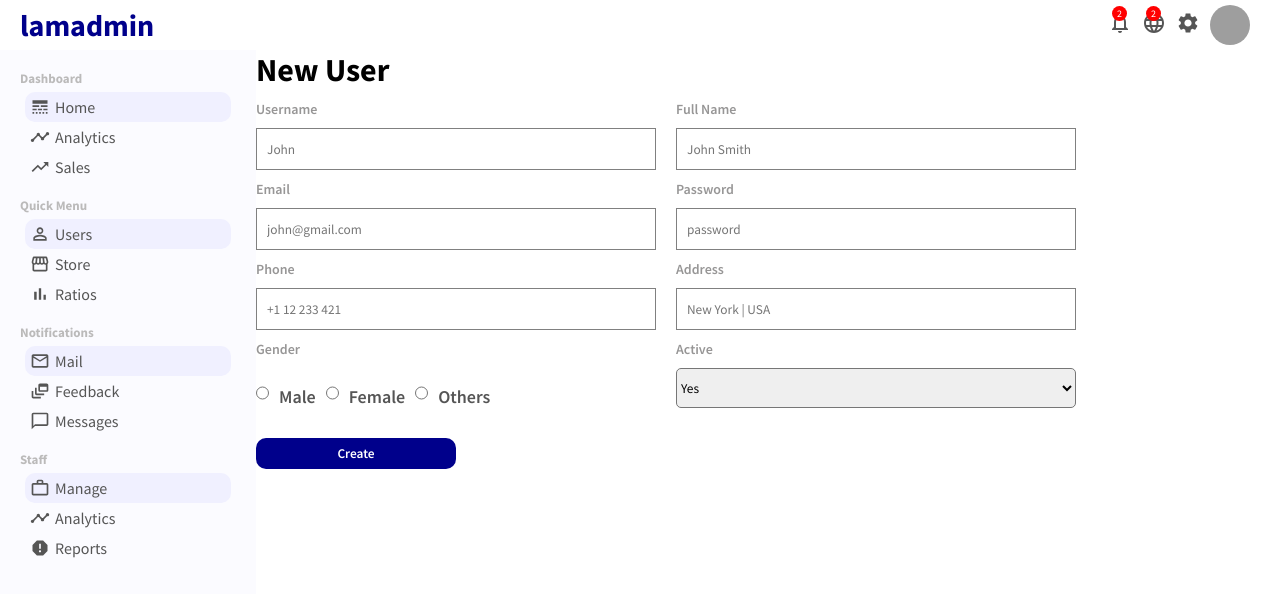
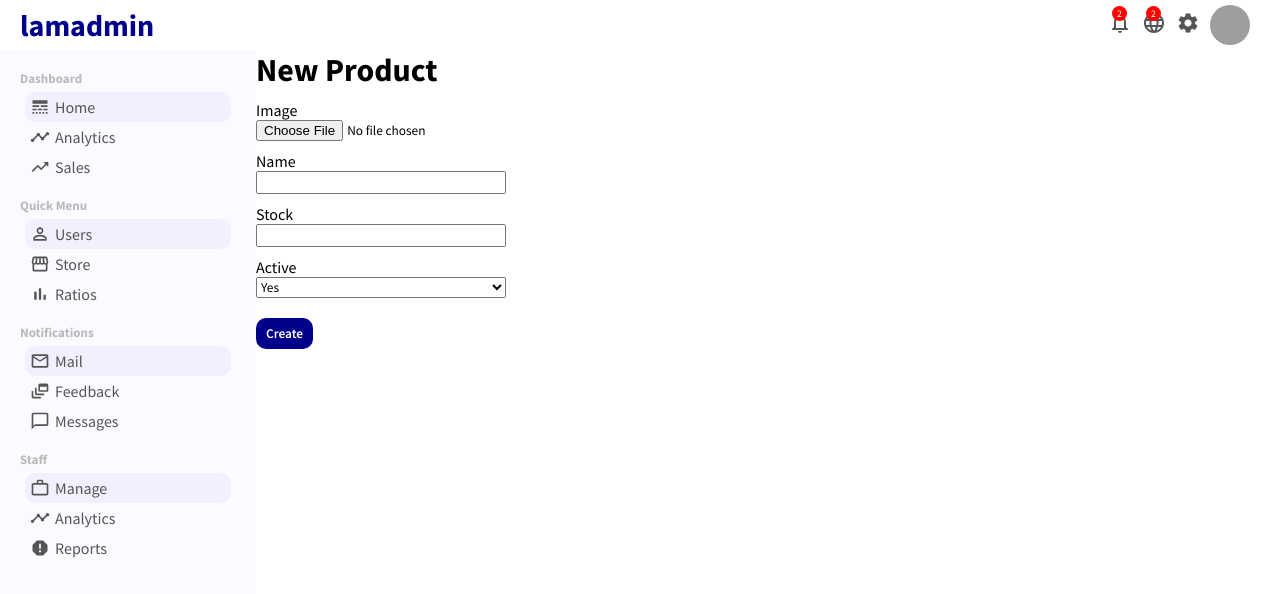
Before and after one commit to AniqJaved/reactadmin, a React (Create React App) app: page /newProduct in a window 1280 px wide. Shown: the top 594 px of the page. Built offline with nearby package versions, Linux system fonts and the light colour scheme; grey boxes are pictures that could not be loaded.

Commit message:
New product page added

```diff
--- a/src/App.jsx
+++ b/src/App.jsx
@@ -8,6 +8,7 @@
 import { User } from './components/pages/user/User';
 import ProductList from './components/pages/productList/ProductList';
 import Product from './components/pages/product/Product'
+import NewProduct from './components/pages/newProduct/NewProduct';
 function App() {
   return (
     <>
@@ -22,7 +23,7 @@
           <Route exact path='/newUser' element={<NewUser/>}/>
           <Route exact path='/products' element={<ProductList/>}/>
           <Route exact path='/product/:productId' element={<Product/>}/>
-          <Route exact path='/newProduct' element={<NewUser/>}/>
+          <Route exact path='/newProduct' element={<NewProduct/>}/>
         </Routes>
       </div>
     </Router>
--- a/src/components/pages/newProduct/NewProduct.jsx
+++ b/src/components/pages/newProduct/NewProduct.jsx
@@ -0,0 +1,34 @@
+import React from 'react'
+import './newProduct.scss'
+
+export default function NewProduct() {
+  return (
+    <>
+    <div className="newProduct">
+        <h1 className="addProductTitle">New Product</h1>
+        <form className="addProductForm">
+            <div className="addProductItem">
+                <label>Image</label>
+                <input type="file" id='file' />
+            </div>
+            <div className="addProductItem">
+                <label>Name</label>
+                <input type="text" id='Apple Airpods' />
+            </div>
+            <div className="addProductItem">
+                <label>Stock</label>
+                <input type="text" id='123' />
+            </div>
+            <div className="addProductItem">
+                <label>Active</label>
+                <select name="active" id="active">
+                    <option value="yes">Yes</option>
+                    <option value="no">No</option>
+                </select>
+            </div>
+            <button className="addProductButton">Create</button>
+        </form>
+    </div>
+    </>
+  )
+}
--- a/src/components/pages/newProduct/newProduct.scss
+++ b/src/components/pages/newProduct/newProduct.scss
@@ -0,0 +1,37 @@
+.newProduct{
+    flex: 4;
+    .addProductForm{
+        margin-top: 10px;
+
+        .addProductItem{
+            width: 250px;
+            display: flex;
+            flex-direction: column;
+            margin-bottom: 10px;
+
+            .addProductItem>label{
+                color: gray;
+                font-weight: 600;
+                margin-bottom: 10px;
+            }
+
+            .addProductItem>input{
+                padding: 10px;
+            }
+
+            .addProductItem>select{
+                padding: 10px;
+            }
+        }
+        .addProductButton{
+            margin-top: 10px;
+            padding: 7px 10px;
+            border: none;
+            border-radius: 10px;
+            background-color: darkblue;
+            color: white;
+            font-weight: 600;
+            cursor: pointer;
+        }
+    }
+}
```
